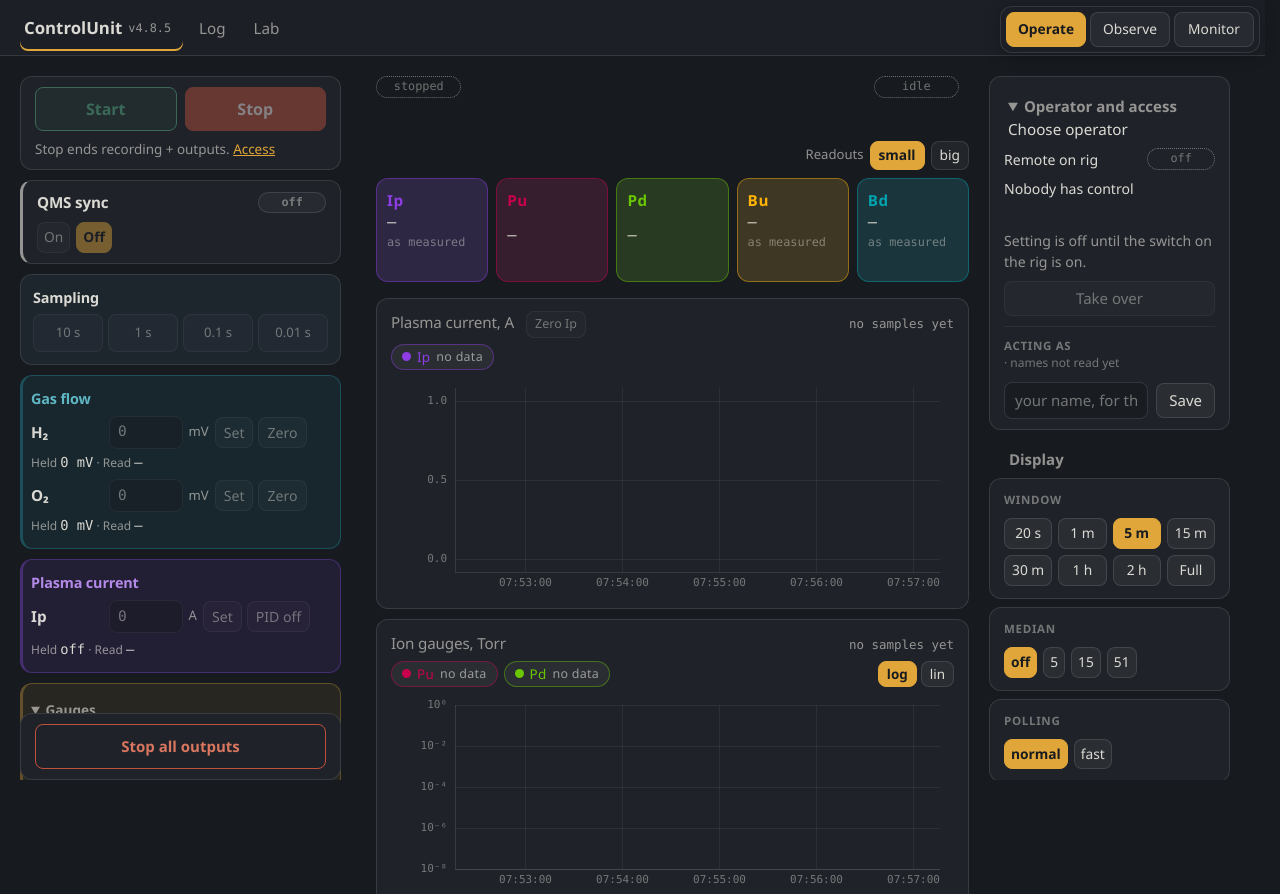
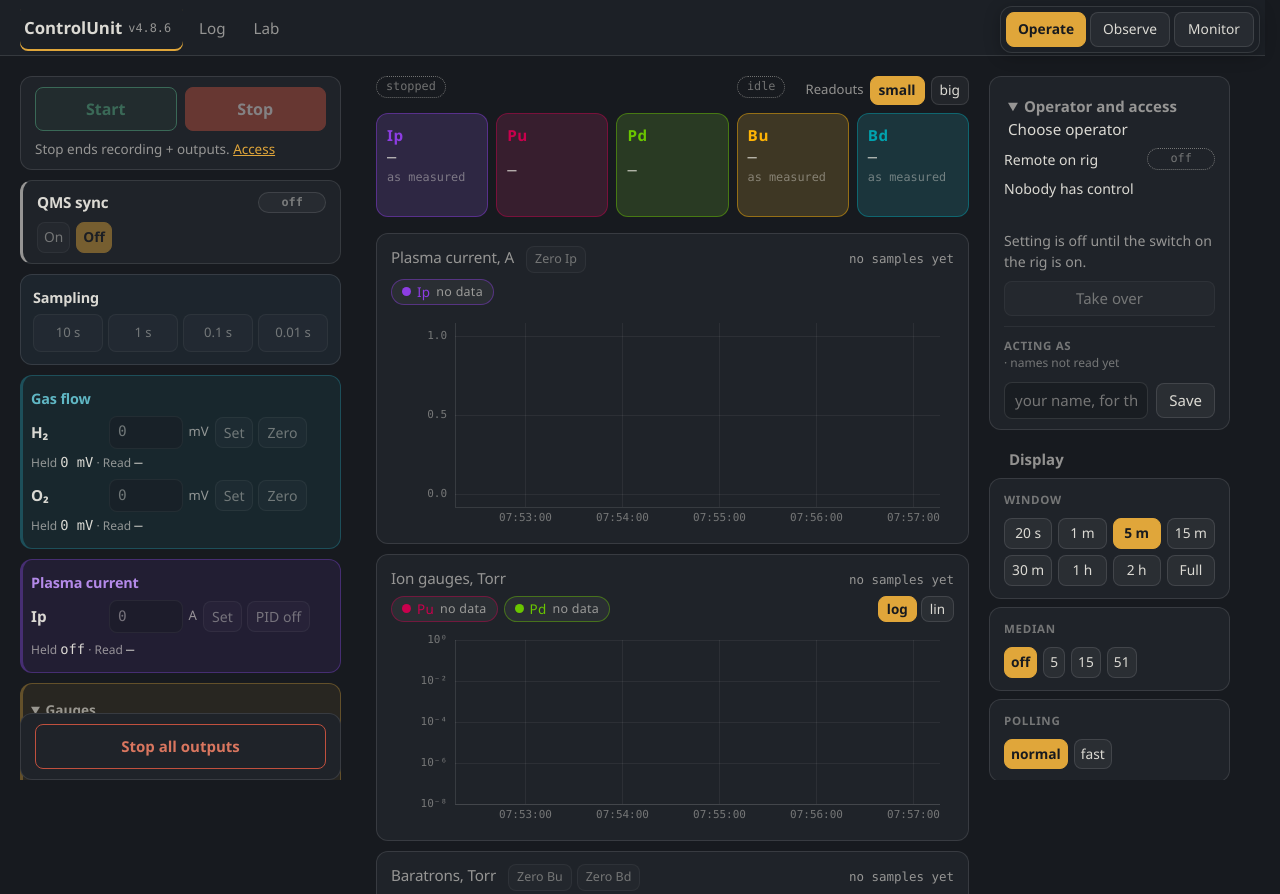
Before and after one commit to queezz/ControlUnit, a Flask app: page / in a window 1280 px wide. Shown: the top 894 px of the page. Run offline with Flask 3, Linux system fonts and the light colour scheme; data that the repository does not hold is empty.

Commit message:
Compact the status and readout header
agent: codex

```diff
--- a/controlunit/_version.py
+++ b/controlunit/_version.py
@@ -19,7 +19,7 @@
 # the lab network. The second number moves for a feature, the third for a
 # fix; pyproject.toml carries the same number and a test holds them equal.
 # docs/history.md tells the eras in full.
-__version__ = "4.8.5"
+__version__ = "4.8.6"
 
 __about__ = """
 Version 4: the rig on the lab network.
--- a/controlunit/web/static/css/controlunit.css
+++ b/controlunit/web/static/css/controlunit.css
@@ -1473,3 +1473,12 @@ body[data-mode="monitor"] .monitor-settings { display: flex; flex-wrap: wrap; ga
   body:has(.control-workspace) .tabbar { margin-bottom: 70px; }
   body[data-mode="monitor"] .container { padding-top: 116px; }
 }
+
+/* Status and readout sizing share one compact instrument header. */
+.instrument-header { display: flex; align-items: center; flex-wrap: wrap; gap: 4px 12px; margin-bottom: 8px; }
+.instrument-header .pills { flex: 1 1 auto; margin: 0; gap: 8px; }
+.instrument-header .pills .chip { min-width: 0; }
+.instrument-header .readout-toolbar { margin: 0 0 0 auto; flex: 0 0 auto; }
+.control-workspace .instrument-header .command-status { min-height: 0; margin: 0; font-size: 0.75rem; }
+.instrument-header .command-status:empty { display: none; }
+.instrument-header .pill-note:empty { display: none; }
--- a/controlunit/web/templates/_live_readings.html
+++ b/controlunit/web/templates/_live_readings.html
@@ -1,8 +1,3 @@
-        <div class="readout-toolbar" role="group" aria-label="Readout size">
-            <span class="muted">Readouts</span>
-            <button type="button" class="choice" data-display="normal" aria-pressed="true">small</button>
-            <button type="button" class="choice" data-display="big" aria-pressed="false">big</button>
-        </div>
         <div class="readouts">
             {% for name, colour in pens %}
             <div class="readout" data-readout="{{ name }}" style="--pen: {{ colour }}">
--- a/controlunit/web/templates/live.html
+++ b/controlunit/web/templates/live.html
@@ -108,6 +108,13 @@
     </aside>
     <main class="page-main">
         <h1 class="sr-only">Live</h1>
+        <div class="view-toolbar" role="group" aria-label="View mode">
+            {% for name, label in modes %}
+            <button type="button" class="choice" data-mode="{{ name }}" aria-pressed="{{ 'true' if name == page_mode else 'false' }}">{{ label }}</button>
+            {% endfor %}
+
+        </div>
+        <div class="instrument-header">
         <div class="pills" aria-label="What the rig is doing">
             <span class="chip chip-idle" data-role="operating">stopped</span>
             <span class="pill-note" data-role="operating-outputs"></span>
@@ -115,11 +122,11 @@
             <span class="mono muted" data-role="data-age"></span>
         </div>
         <p class="command-status mono" data-role="status" role="status"></p>
-        <div class="view-toolbar" role="group" aria-label="View mode">
-            {% for name, label in modes %}
-            <button type="button" class="choice" data-mode="{{ name }}" aria-pressed="{{ 'true' if name == page_mode else 'false' }}">{{ label }}</button>
-            {% endfor %}
-
+        <div class="readout-toolbar" role="group" aria-label="Readout size">
+            <span class="muted">Readouts</span>
+            <button type="button" class="choice" data-display="normal" aria-pressed="true">small</button>
+            <button type="button" class="choice" data-display="big" aria-pressed="false">big</button>
+        </div>
         </div>
             <span class="mode-actions" data-role="mode-actions" hidden>
                 <button type="button" data-drawer="live-context" aria-controls="live-context" aria-expanded="false">Display</button>
--- a/pyproject.toml
+++ b/pyproject.toml
@@ -10,7 +10,7 @@ build-backend = "setuptools.build_meta"
 
 [project]
 name = "controlunit"
-version = "4.8.5"
+version = "4.8.6"
 description = "Raspberry Pi plasma-lab control and data acquisition, with a web view on the lab network"
 readme = "README.md"
 requires-python = ">=3.9"
```
Also changed, not shown: tests/test_web_live.py (+2 -2 lines), .agents/CHANGELOG.md, 1 other file.
